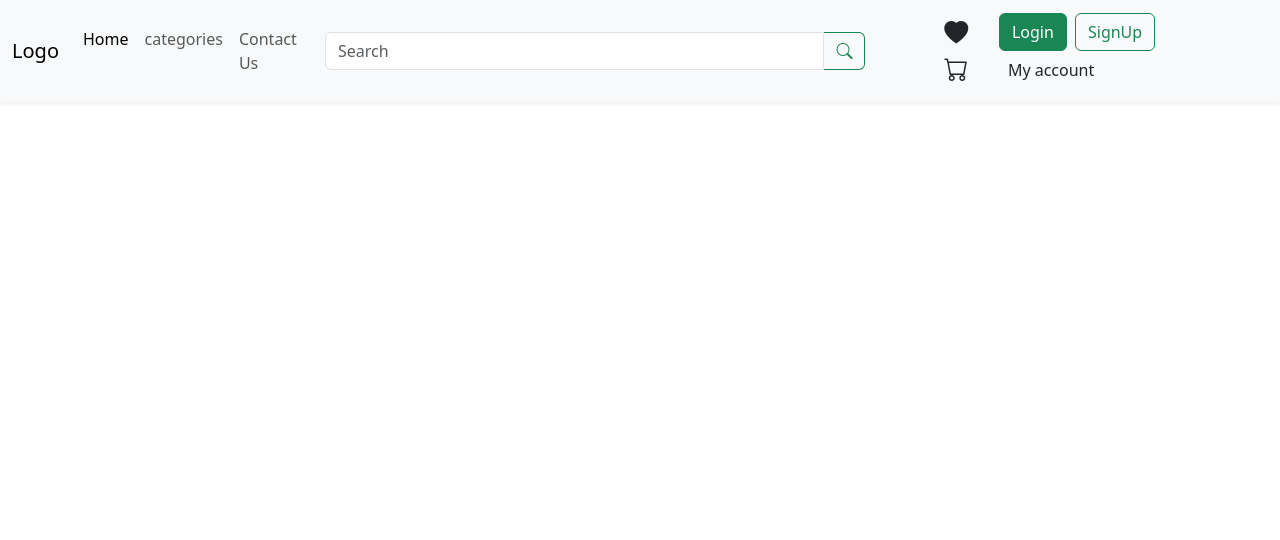
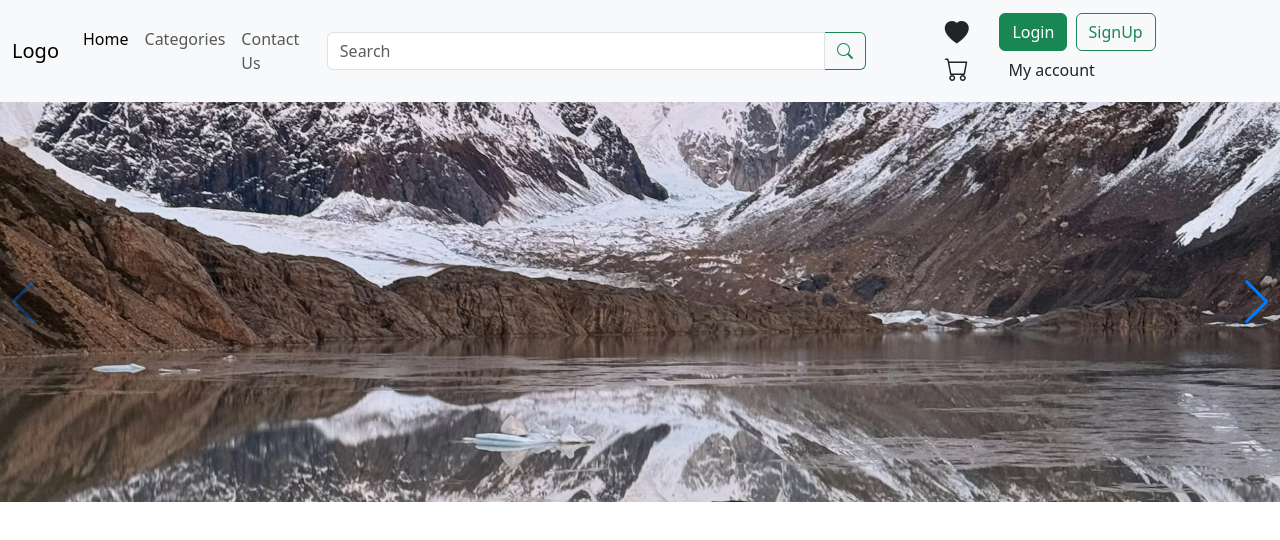
Before and after one commit to MonuKumarPrajapati/e_commerce_officebs, a plain HTML site: page pages/index.html in a window 1280 px wide. Drawn offline with nearby package versions, Linux system fonts and the light colour scheme.

Commit message:
all changes

```diff
--- a/pages/index.html
+++ b/pages/index.html
@@ -4,6 +4,45 @@
     <meta charset="UTF-8">
     <meta name="viewport" content="width=device-width, initial-scale=1.0">
     <title>E_commerce</title>
+    <style>
+      html,
+      body {
+        position: relative;
+        height: 100%;
+      }
+
+      body {
+        background: #eee;
+        font-family: Helvetica Neue, Helvetica, Arial, sans-serif;
+        font-size: 14px;
+        color: #000;
+        margin: 0;
+        padding: 0;
+      }
+
+      .swiper {
+        width: 100%;
+        height: 100%;
+      }
+
+      .swiper-slide {
+        text-align: center;
+        font-size: 18px;
+        background: #fff;
+        display: flex;
+        justify-content: center;
+        align-items: center;
+      }
+
+      .swiper-slide img {
+        display: block;
+        width: 100%;
+        height: 100%;
+        object-fit: cover;
+      }
+    </style>
+
+    <link rel="stylesheet" href="https://cdn.jsdelivr.net/npm/swiper@11/swiper-bundle.min.css" />
     <link href="https://cdn.jsdelivr.net/npm/bootstrap@5.3.3/dist/css/bootstrap.min.css" rel="stylesheet" integrity="sha384-QWTKZyjpPEjISv5WaRU9OFeRpok6YctnYmDr5pNlyT2bRjXh0JMhjY6hW+ALEwIH" crossorigin="anonymous">
     <link rel="stylesheet" href="https://cdn.jsdelivr.net/npm/bootstrap-icons@1.11.3/font/bootstrap-icons.min.css">
 
@@ -23,7 +62,7 @@
                     <a class="nav-link active" aria-current="page" href="#">Home</a>
                   </li>
                   <li class="nav-item">
-                    <a class="nav-link" href="#">categories</a>
+                    <a class="nav-link" href="#">Categories</a>
                   </li>
                   <li class="nav-item">
                     <a class="nav-link" href="#">Contact Us</a>
@@ -76,8 +115,55 @@
           </nav>
     </header>
 
+    <div class="swiper mySwiper " style="height: 400px;">
+      <div class="swiper-wrapper w-100 " >
+        <div class="swiper-slide"> <img src="../assets/image/nature.avif" alt=""></div>
+        <div class="swiper-slide"> <img src="https://placehold.co/600x400" alt=""></div>
+        <div class="swiper-slide"> <img src="https://placehold.co/600x400" alt=""></div>
+        <div class="swiper-slide"> <img src="https://placehold.co/600x400" alt=""></div>
+        <div class="swiper-slide"> <img src="https://placehold.co/600x400" alt=""></div>
+        <div class="swiper-slide"> <img src="https://placehold.co/600x400" alt=""></div>
+        <div class="swiper-slide"> <img src="https://placehold.co/600x400" alt=""></div>
+        <div class="swiper-slide"> <img src="https://placehold.co/600x400" alt=""></div>
+        <div class="swiper-slide"> <img src="https://placehold.co/600x400" alt=""></div>
+      </div>
+      <div class="swiper-button-next"></div>
+      <div class="swiper-button-prev"></div>
+      <!-- <div class="swiper-pagination"></div> -->
+    </div>
+
+
+
+
+    <section >
+            <div class="py-5"></div>
+    </section>
+
+
+
+ <!-- swiper script -->
+    <script src="https://cdn.jsdelivr.net/npm/swiper@11/swiper-bundle.min.js"></script>
+
+    <script>
+      var swiper = new Swiper(".mySwiper", {
+        cssMode: true,
+        navigation: {
+          nextEl: ".swiper-button-next",
+          prevEl: ".swiper-button-prev",
+        },
+        pagination: {
+          el: ".swiper-pagination",
+        },
+        mousewheel: true,
+        keyboard: true,
+      });
+    </script>
 
     <!-- Header ends here -->
     <script src="https://cdn.jsdelivr.net/npm/bootstrap@5.3.3/dist/js/bootstrap.bundle.min.js" integrity="sha384-YvpcrYf0tY3lHB60NNkmXc5s9fDVZLESaAA55NDzOxhy9GkcIdslK1eN7N6jIeHz" crossorigin="anonymous"></script>
+
+
+
+
 </body>
 </html>
```
Also changed, not shown: pages/signup.html (+3 -3 lines), js/script.js (line endings or trailing spaces).
